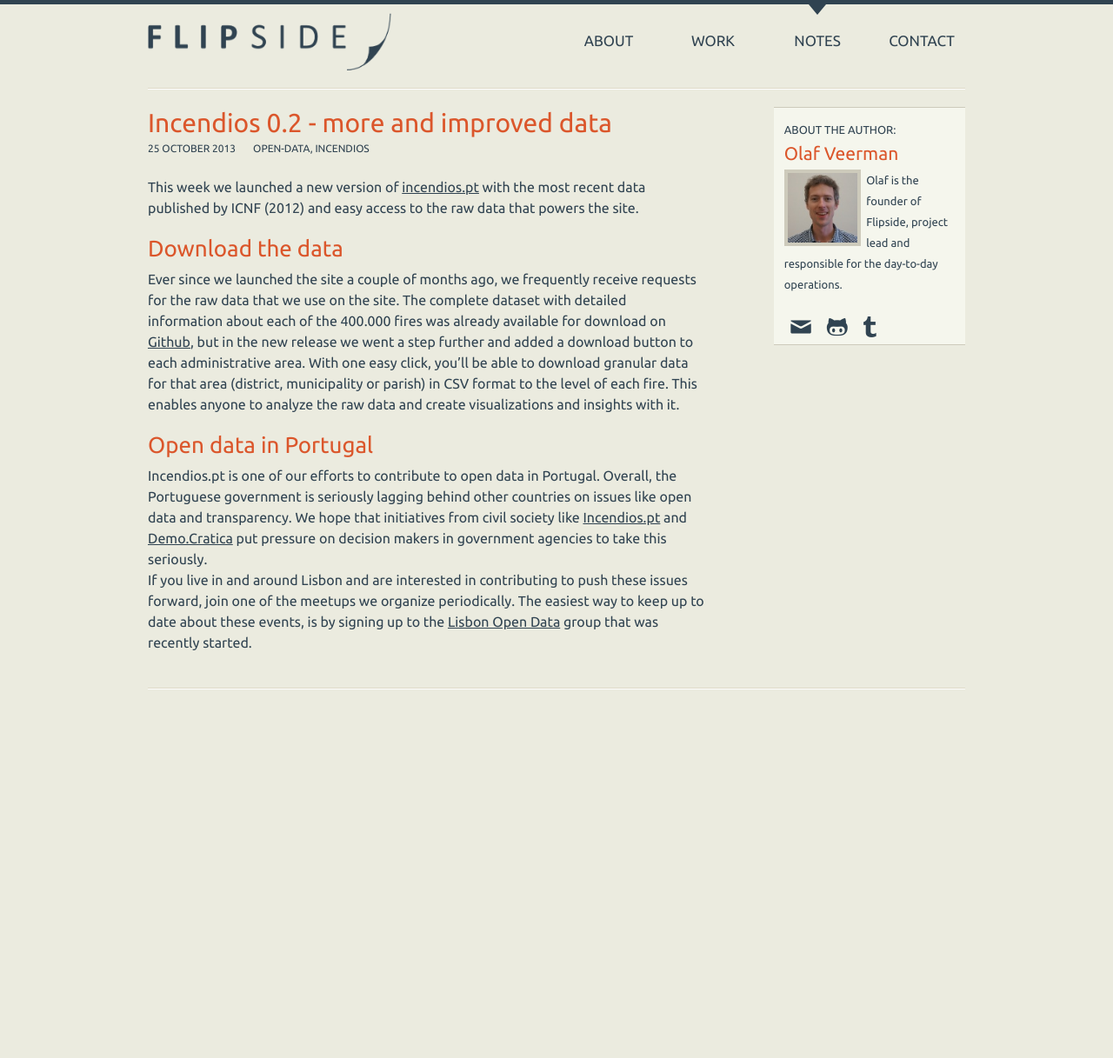
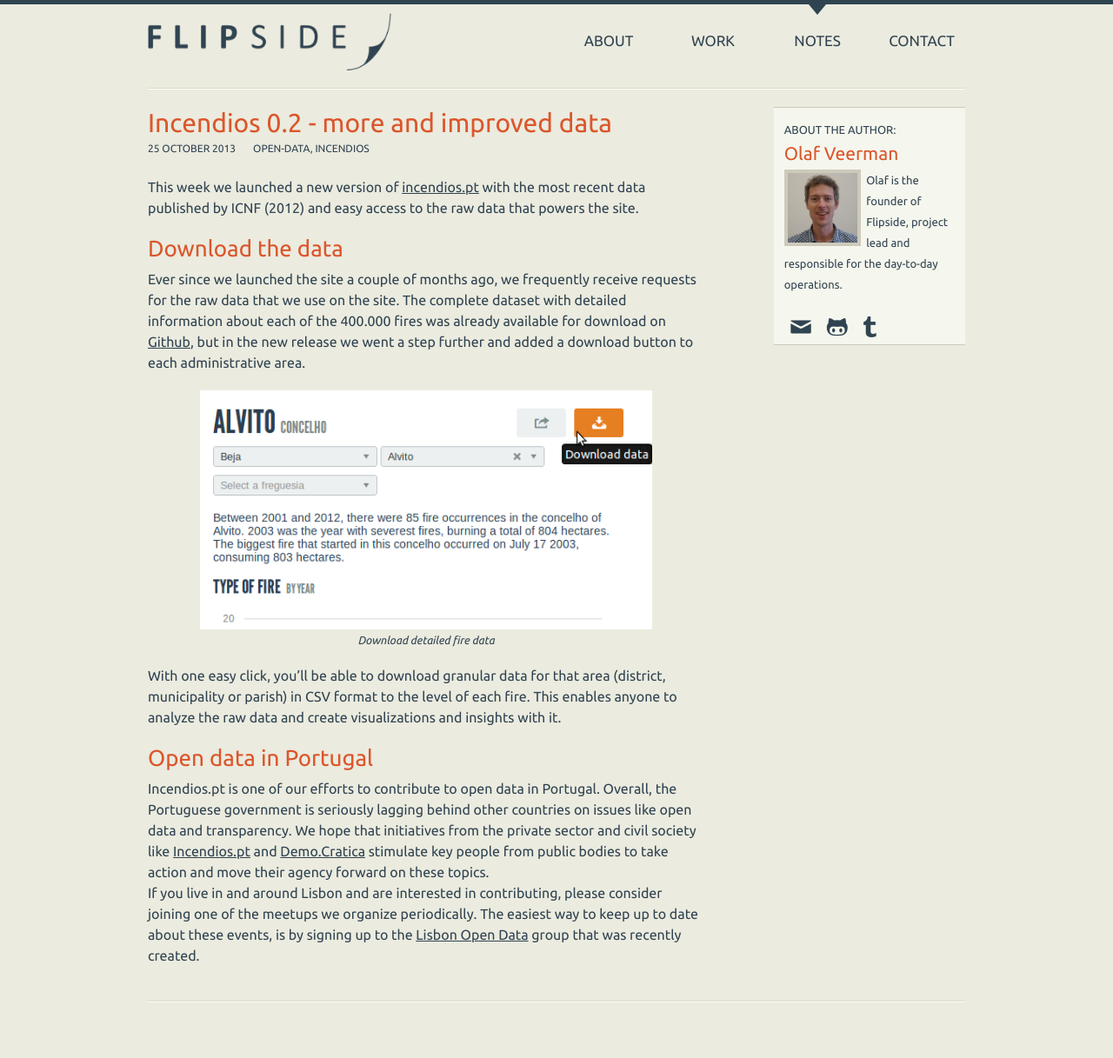
Before and after one commit to flipside-org/flipside.org, a Jekyll site: the page built from _posts/notes/2013-10-25-launch-incendios2.md, in a window 1280 px wide. Shown: the whole page at 87% size. Built offline with Jekyll 4.4.1, drawn with Linux system fonts in a browser that asks for light colours; nearby versions of some CDN libraries; before the commit the page ends 900 px from its top, so only the background shows below that.

Commit message:
Add images to the post

```diff
--- a/_posts/notes/2013-10-25-launch-incendios2.md
+++ b/_posts/notes/2013-10-25-launch-incendios2.md
@@ -4,7 +4,7 @@
 
 title: Incendios 0.2 - more and improved data
 category: note
-image: ttclogo.png
+image: incendios-download-small.png
 tags: open-data incendios
 
 user: olafveerman
@@ -13,8 +13,13 @@
 This week we launched a new version of [incendios.pt](http://incendios.pt) with the most recent data published by ICNF (2012) and easy access to the raw data that powers the site.
 
 ## Download the data
-Ever since we launched the site a couple of months ago, we frequently receive requests for the raw data that we use on the site. The complete dataset with detailed information about each of the 400.000 fires was already available for download on [Github](https://github.com/flipside-org/incendios-dataset), but in the new release we went a step further and added a download button to each administrative area. With one easy click, you'll be able to download granular data for that area (district, municipality or parish) in CSV format to the level of each fire. This enables anyone to analyze the raw data and create visualizations and insights with it.
+Ever since we launched the site a couple of months ago, we frequently receive requests for the raw data that we use on the site. The complete dataset with detailed information about each of the 400.000 fires was already available for download on [Github](https://github.com/flipside-org/incendios-dataset), but in the new release we went a step further and added a download button to each administrative area.
+<div class="image-with-caption eleven columns alpha omega">
+  <img src="/images/notes/incendios-download.png" class="nine columns offset-by-one inset-by-one border alpha omega" alt="Download detailed fire data" />
+  <span>Download detailed fire data</span>
+</div>
+With one easy click, you'll be able to download granular data for that area (district, municipality or parish) in CSV format to the level of each fire. This enables anyone to analyze the raw data and create visualizations and insights with it.
 
 ## Open data in Portugal
-Incendios.pt is one of our efforts to contribute to open data in Portugal. Overall, the Portuguese government is seriously lagging behind other countries on issues like open data and transparency. We hope that initiatives from civil society like [Incendios.pt](http://incendios.pt) and [Demo.Cratica](http://demo.cratica.org/) put pressure on decision makers in government agencies to take this seriously.
-If you live in and around Lisbon and are interested in contributing to push these issues forward, join one of the meetups we organize periodically. The easiest way to keep up to date about these events, is by signing up to the [Lisbon Open Data](https://groups.google.com/forum/#!forum/lisbon-open-data) group that was recently started.
+Incendios.pt is one of our efforts to contribute to open data in Portugal. Overall, the Portuguese government is seriously lagging behind other countries on issues like open data and transparency. We hope that initiatives from the private sector and civil society like [Incendios.pt](http://incendios.pt) and [Demo.Cratica](http://demo.cratica.org/) stimulate key people from public bodies to take action and move their agency forward on these topics.
+If you live in and around Lisbon and are interested in contributing, please consider joining one of the meetups we organize periodically. The easiest way to keep up to date about these events, is by signing up to the [Lisbon Open Data](https://groups.google.com/forum/#!forum/lisbon-open-data) group that was recently created.
```
Also changed, not shown: images/notes/incendios-download-small.png (added), images/notes/incendios-download.png (added).
